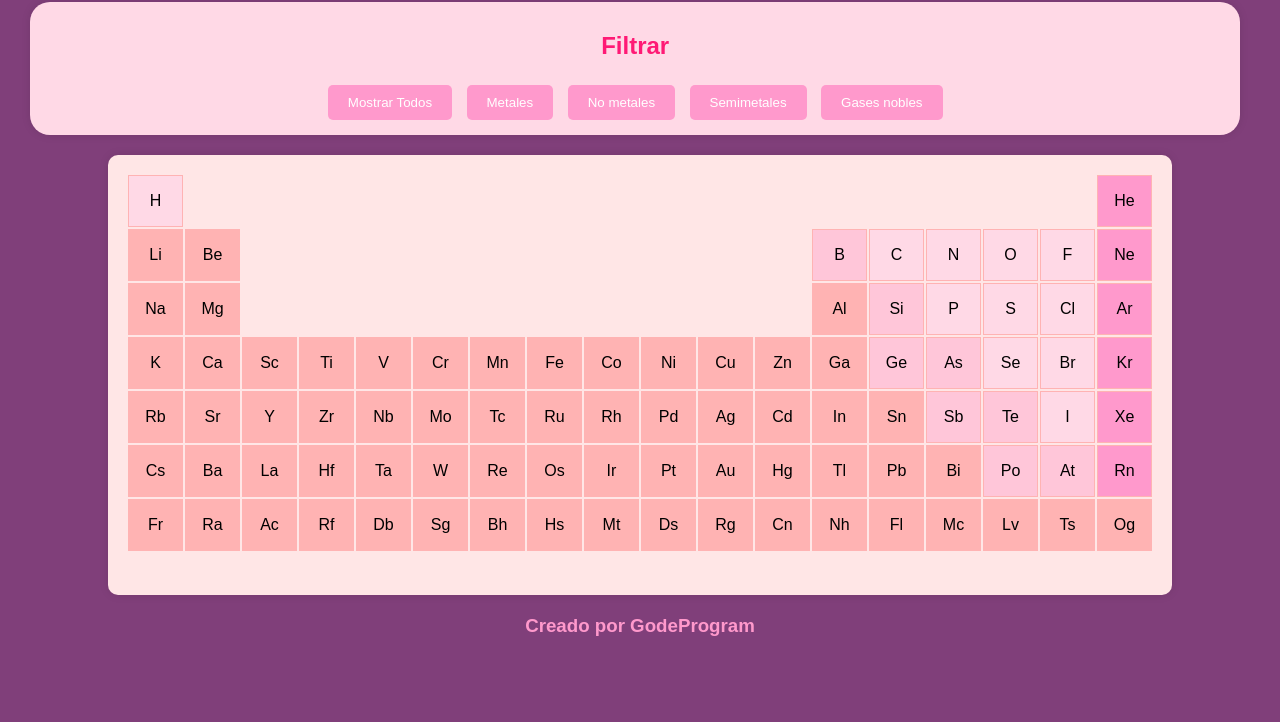
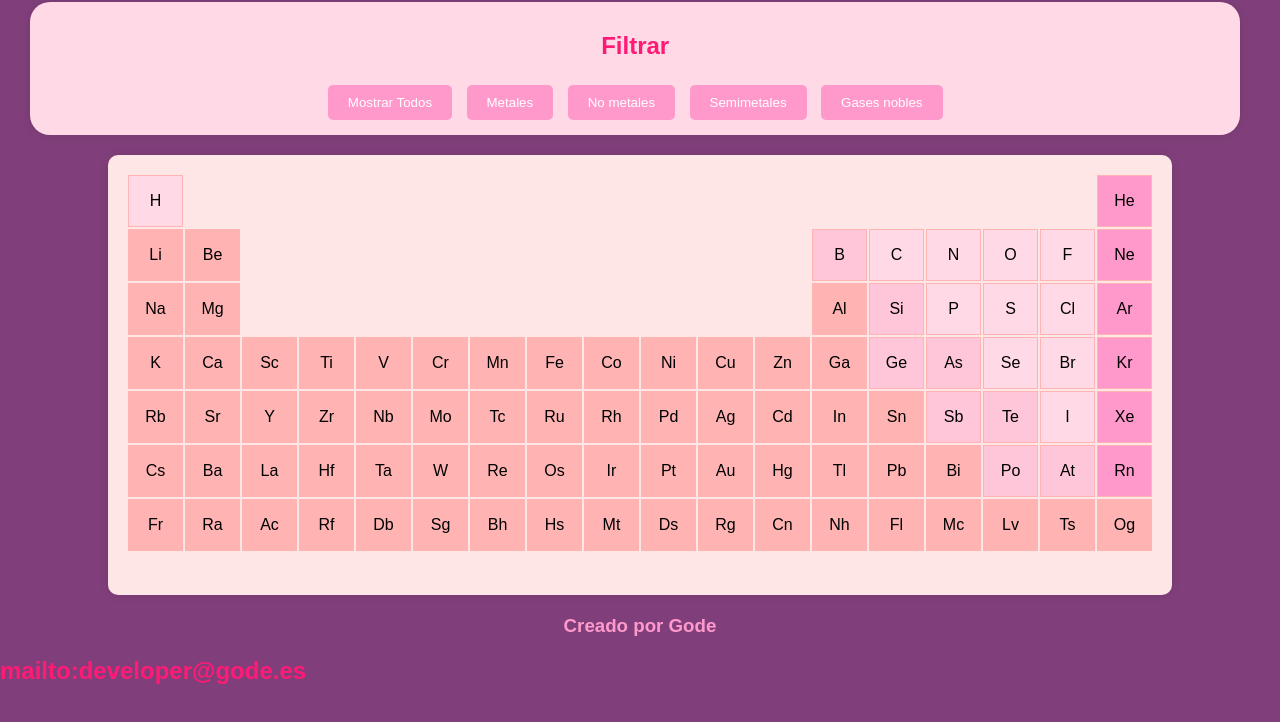
Before and after one commit to GodeProgram/latablaperiodica-original, a plain HTML site: page index.html in a window 1280 px wide. Shown: the part 78-800 px from the top of the page. Drawn offline with Linux system fonts and the light colour scheme.

Commit message:
Update index.html

```diff
--- a/index.html
+++ b/index.html
@@ -145,7 +145,8 @@
             Haz clic en un elemento para ver la información.
         </div>
     </div>
-<h3>Creado por GodeProgram</h3>
+<h3>Creado por Gode</h3>
+<h2>mailto:developer@gode.es</h2>
     <script src="script.js"></script>
 </body>
 </html>
```
